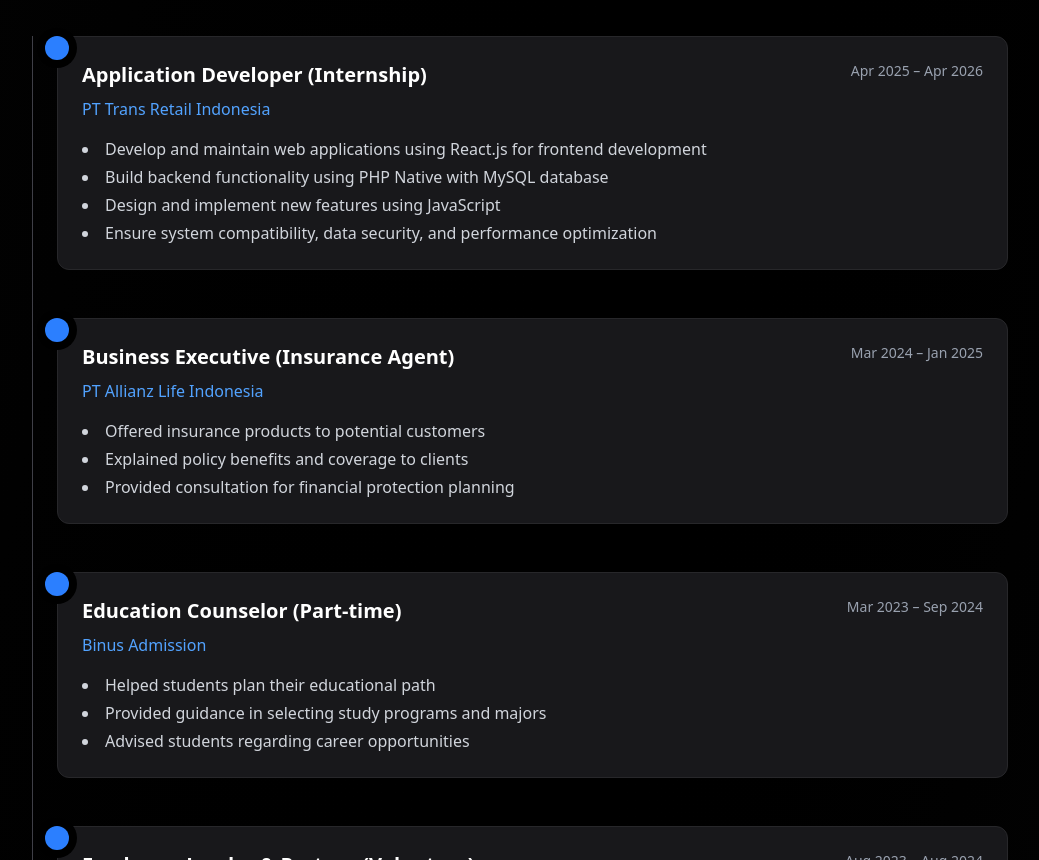
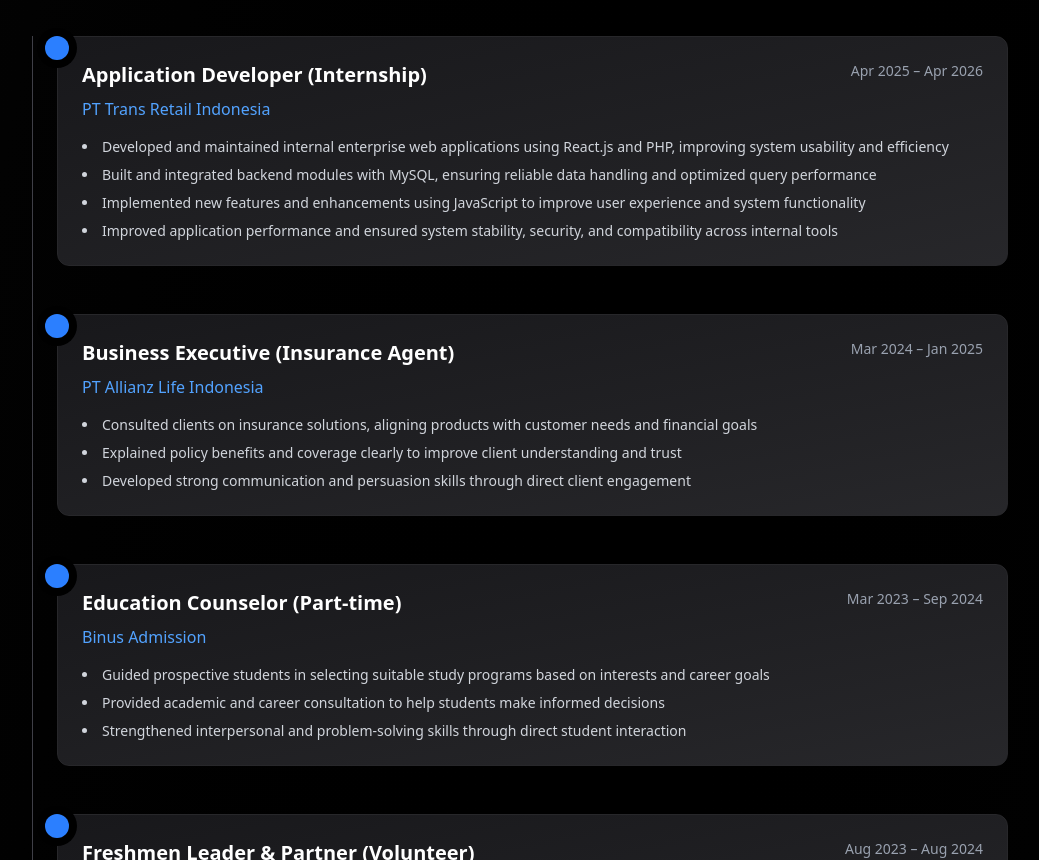
Before and after one commit to Crezzyx8/Personal_Website, a React (Vite) app: page / in a window 1280 px wide. Shown: the part 1940-2800 px from the top of the page, without its empty margins (120-1159 px from the left). Built offline with nearby package versions, Linux system fonts and the light colour scheme; no server answers.

Commit message:
Upgrade UI

```diff
--- a/src/components/Experience.jsx
+++ b/src/components/Experience.jsx
@@ -4,10 +4,10 @@
     company: "PT Trans Retail Indonesia",
     period: "Apr 2025 – Apr 2026",
     desc: [
-      "Develop and maintain web applications using React.js for frontend development",
-      "Build backend functionality using PHP Native with MySQL database",
-      "Design and implement new features using JavaScript",
-      "Ensure system compatibility, data security, and performance optimization"
+      "Developed and maintained internal enterprise web applications using React.js and PHP, improving system usability and efficiency",
+      "Built and integrated backend modules with MySQL, ensuring reliable data handling and optimized query performance",
+      "Implemented new features and enhancements using JavaScript to improve user experience and system functionality",
+      "Improved application performance and ensured system stability, security, and compatibility across internal tools"
     ]
   },
   {
@@ -15,9 +15,9 @@
     company: "PT Allianz Life Indonesia",
     period: "Mar 2024 – Jan 2025",
     desc: [
-      "Offered insurance products to potential customers",
-      "Explained policy benefits and coverage to clients",
-      "Provided consultation for financial protection planning"
+      "Consulted clients on insurance solutions, aligning products with customer needs and financial goals",
+      "Explained policy benefits and coverage clearly to improve client understanding and trust",
+      "Developed strong communication and persuasion skills through direct client engagement"
     ]
   },
   {
@@ -25,9 +25,9 @@
     company: "Binus Admission",
     period: "Mar 2023 – Sep 2024",
     desc: [
-      "Helped students plan their educational path",
-      "Provided guidance in selecting study programs and majors",
-      "Advised students regarding career opportunities"
+      "Guided prospective students in selecting suitable study programs based on interests and career goals",
+      "Provided academic and career consultation to help students make informed decisions",
+      "Strengthened interpersonal and problem-solving skills through direct student interaction"
     ]
   },
   {
@@ -35,9 +35,9 @@
     company: "Bina Nusantara University",
     period: "Aug 2023 – Aug 2024",
     desc: [
-      "Mentored new students during their first year at university",
-      "Provided support for academic and personal challenges",
-      "Encouraged involvement in campus activities and organizations"
+      "Mentored new students during their transition into university life",
+      "Provided academic and personal support in a dynamic campus environment",
+      "Encouraged participation in campus activities and student organizations"
     ]
   }
 ]
@@ -58,10 +58,14 @@
         {experiences.map((exp, index) => (
           <div key={index} className="mb-12 ml-6 relative">
 
-            {/* Timeline Dot */}
+            {/* Dot */}
             <span className="absolute -left-3 flex items-center justify-center w-6 h-6 bg-blue-500 rounded-full ring-8 ring-black"></span>
 
-            <div className="bg-zinc-900 border border-zinc-800 p-6 rounded-xl hover:border-blue-500 transition">
+            {/* Card */}
+            <div className="bg-gradient-to-br from-zinc-900 to-zinc-800
+              border border-zinc-800 p-6 rounded-xl
+              hover:border-blue-500 hover:shadow-lg hover:shadow-blue-500/10
+              transition">
 
               <div className="flex justify-between flex-wrap mb-2">
 
@@ -79,7 +83,7 @@
                 {exp.company}
               </p>
 
-              <ul className="list-disc list-inside text-gray-300 space-y-1">
+              <ul className="list-disc list-inside text-gray-300 space-y-2 text-sm">
                 {exp.desc.map((item, i) => (
                   <li key={i}>{item}</li>
                 ))}
--- a/src/components/Projects.jsx
+++ b/src/components/Projects.jsx
@@ -1,73 +1,118 @@
-import { useEffect, useState } from "react"
-import { FaGithub } from "react-icons/fa"
+import { FaGithub, FaExternalLinkAlt } from "react-icons/fa"
+
+const projects = [
+  {
+    title: "Customer Churn AI",
+    category: "Machine Learning",
+    impact: "Built predictive model to identify customer churn patterns",
+    description: "Implemented machine learning algorithms and data preprocessing techniques to analyze customer retention behavior.",
+    tech: "Python, Pandas, Scikit-learn",
+    link: "https://github.com/Crezzyx8/customer-churn-ai"
+  },
+  {
+    title: "Customer Lifetime Value Prediction",
+    category: "Data Science",
+    impact: "Predicted long-term customer value for business decision making",
+    description: "Analyzed customer transaction data and built predictive models to estimate lifetime value.",
+    tech: "Python, Regression Models",
+    link: "https://github.com/Crezzyx8/CustomerLifetimePredictionValue"
+  },
+  {
+    title: "Brand Performance Analyst",
+    category: "Data Analytics",
+    impact: "Analyzed brand performance metrics for business insights",
+    description: "Processed and visualized data to evaluate brand growth and performance trends.",
+    tech: "Python, Data Visualization",
+    link: "https://github.com/Crezzyx8/Brand_Performance_Analyst"
+  },
+  {
+    title: "Crypto Investment Analysis",
+    category: "Data Analytics",
+    impact: "Analyzed cryptocurrency trends for investment insights",
+    description: "Explored crypto datasets and built analysis models to identify potential investment opportunities.",
+    tech: "Python, Time Series Analysis",
+    link: "https://github.com/Crezzyx8/crypto-investment-analysis"
+  },
+  {
+    title: "Deep Learning Project",
+    category: "AI / Deep Learning",
+    impact: "Implemented deep learning models for predictive tasks",
+    description: "Built neural network models and experimented with training techniques for improved accuracy.",
+    tech: "Python, TensorFlow / PyTorch",
+    link: "https://github.com/Crezzyx8/Deep_Learning"
+  },
+  {
+    title: "Personal Portfolio Website",
+    category: "Frontend",
+    impact: "Designed and developed responsive personal portfolio",
+    description: "Built modern UI portfolio using React with responsive design and animations.",
+    tech: "React, Tailwind CSS",
+    link: "https://github.com/Crezzyx8/Personal_Website"
+  }
+]
 
 export default function Projects() {
-
-  const [repos, setRepos] = useState([])
-
-  useEffect(() => {
-    fetch("https://api.github.com/users/Crezzyx8/repos")
-      .then(res => res.json())
-      .then(data => {
-
-        const sortedRepos = data
-          .sort((a,b) => new Date(b.created_at) - new Date(a.created_at))
-          .slice(0,15)
-
-        setRepos(sortedRepos)
-      })
-  }, [])
-
   return (
-
     <section
       id="projects"
       className="py-24 max-w-6xl mx-auto px-6 scroll-mt-24"
     >
 
-      <h2 className="text-3xl font-bold text-center mb-16">
-        Projects
+      {/* TITLE */}
+      <h2 className="text-3xl font-bold text-center mb-4">
+        Featured Projects
       </h2>
 
-      <div className="grid md:grid-cols-2 lg:grid-cols-3 gap-8">
+      <p className="text-center text-gray-400 mb-16">
+        Selected work across machine learning, data analytics, and software development
+      </p>
 
-        {repos.map(repo => (
+      {/* GRID */}
+      <div className="grid md:grid-cols-2 gap-8">
+
+        {projects.map((project, index) => (
 
           <a
-            key={repo.id}
-            href={repo.html_url}
+            key={index}
+            href={project.link}
             target="_blank"
             rel="noopener noreferrer"
-            className="group bg-zinc-900 border border-zinc-800 p-6 rounded-xl hover:border-blue-500 hover:-translate-y-2 transition duration-300"
+            className="group bg-gradient-to-br from-zinc-900 to-zinc-800
+            border border-zinc-800 p-6 rounded-xl
+            hover:border-blue-500 hover:-translate-y-2
+            hover:shadow-lg hover:shadow-blue-500/10
+            transition duration-300"
           >
 
-            {/* Repo Title */}
-            <h3 className="text-lg font-semibold mb-2 group-hover:text-blue-400 transition">
-              {repo.name}
+            {/* CATEGORY */}
+            <span className="text-xs text-blue-400 font-medium uppercase tracking-wider">
+              {project.category}
+            </span>
+
+            {/* TITLE */}
+            <h3 className="text-xl font-semibold mt-2 mb-3 group-hover:text-blue-400 transition">
+              {project.title}
             </h3>
 
-            {/* Description */}
-            <p className="text-gray-400 text-sm mb-6 min-h-[40px]">
-              {repo.description || "No description provided"}
+            {/* IMPACT */}
+            <p className="text-gray-300 text-sm mb-4">
+              {project.impact}
             </p>
 
-            {/* Bottom Section */}
-            <div className="flex justify-between items-center text-xs text-gray-500">
+            {/* DESCRIPTION */}
+            <p className="text-gray-500 text-sm mb-6">
+              {project.description}
+            </p>
 
-              <span className="bg-zinc-800 px-2 py-1 rounded">
-                {repo.language || "Code"}
-              </span>
+            {/* TECH */}
+            <div className="text-xs text-gray-400 mb-4">
+              {project.tech}
+            </div>
 
-              <div className="flex items-center gap-3">
-
-                <span>
-                   {repo.stargazers_count}
-                </span>
-
-                <FaGithub className="text-lg opacity-70 group-hover:opacity-100"/>
-
-              </div>
-
+            {/* FOOTER */}
+            <div className="flex justify-end items-center gap-3 text-gray-400">
+              <FaGithub className="text-lg" />
+              <FaExternalLinkAlt className="text-sm opacity-70" />
             </div>
 
           </a>
```
